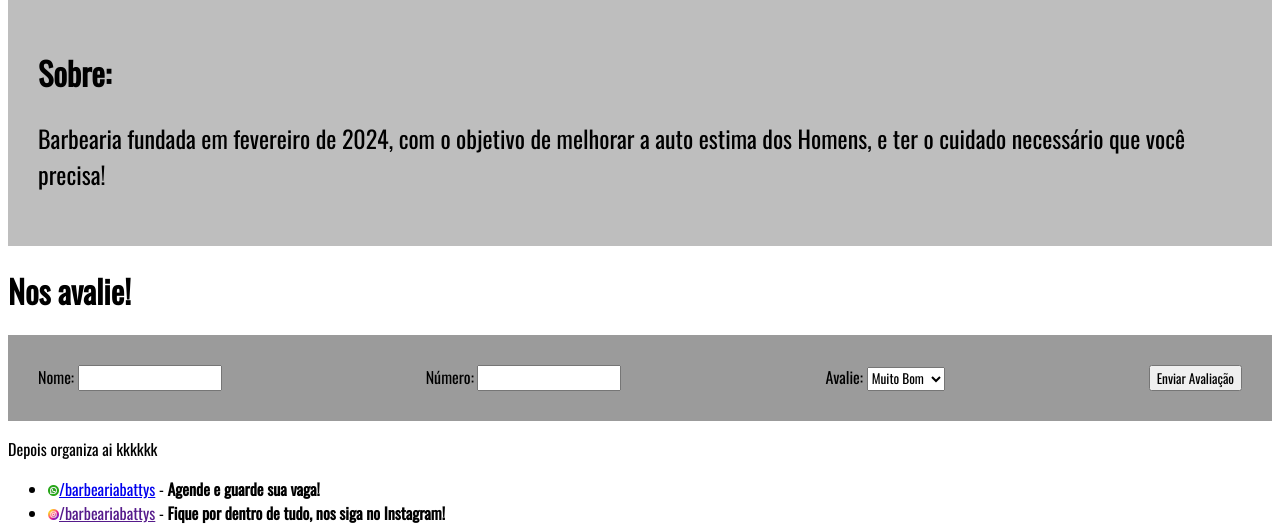
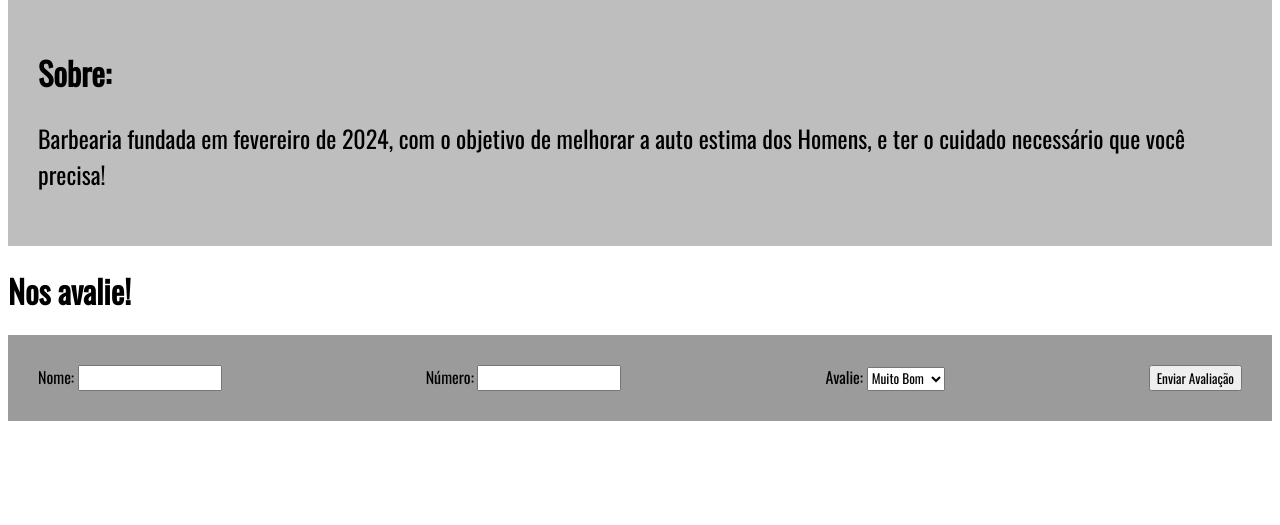
Before and after one commit to alissonbatis/pj.daniel-barbearia, a plain HTML site: page index.html in a window 1280 px wide. Shown: the part 2286-2811 px from the top of the page. After the commit the page ends 2707 px from the top, so only its background shows below. Drawn offline with nearby package versions, Linux system fonts and the light colour scheme.

Commit message:
remoçao dos links

```diff
--- a/index.html
+++ b/index.html
@@ -140,11 +140,5 @@
         </form>
     </div>
     </div>
-    <p>Depois organiza ai kkkkkk</p>
-    <p><ul>
-        <li><img src="logowppinsta/whatsappof.png" alt="WhatsApp"><a href="https://chat.whatsapp.com/G23LF9neYlfITAOuIEuyyv" target="_blank" rel="external">/barbeariabattys</a> - <strong>Agende e guarde sua vaga!</strong></li>
-
-        <li><img src="logowppinsta/instagramof.png" alt="instagram"><a href="">/barbeariabattys</a> - <strong>Fique por dentro de tudo, nos siga no Instagram!</strong></li>
-    </ul></p>
 </body>
 </html>
```
